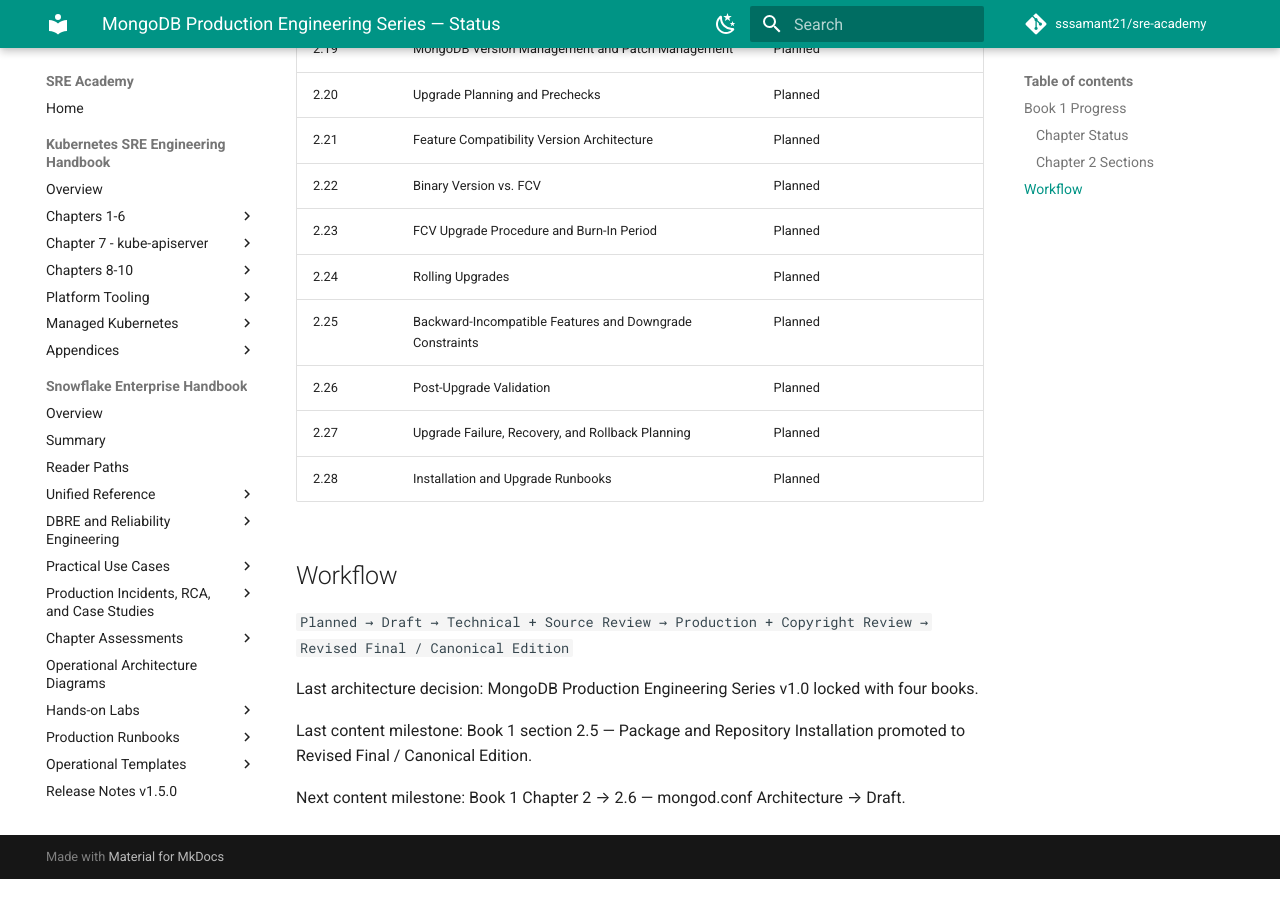
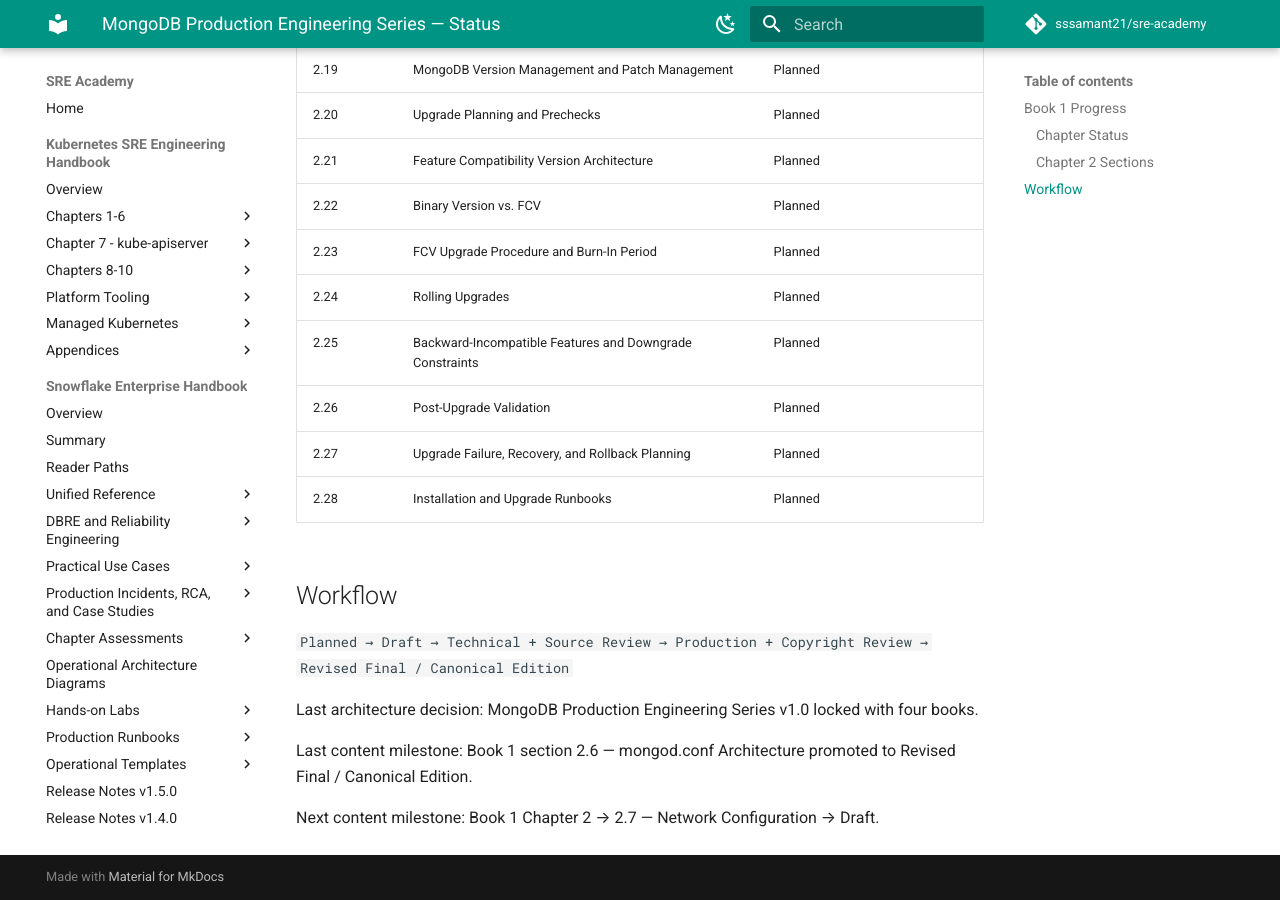
Before and after one commit to sssamant21/sre-academy, an MkDocs documentation site: the page built from docs/books/mongodb/STATUS.md, in a window 1280 px wide and 900 px high, scrolled down 1855 px. Built offline with MkDocs 1.6.1 and Material for MkDocs 9.7.7, drawn with Linux system fonts in a browser that asks for light colours; comment, search, counter and statistics services are not loaded; before the commit the page ends 2734 px from its top, so only the background shows below that; some of the changed text lies outside the part shown.

Commit message:
docs(mongodb): mark 2.6 canonical and advance to 2.7

```diff
--- a/docs/books/mongodb/STATUS.md
+++ b/docs/books/mongodb/STATUS.md
@@ -2,7 +2,7 @@
 
 | Book | Title | Architecture | Content Status |
 |---|---|---|---|
-| 1 | MongoDB Administration Handbook | 🔒 Locked | In Progress — Chapter 1 Complete; Chapter 2 through 2.5 Canonical |
+| 1 | MongoDB Administration Handbook | 🔒 Locked | In Progress — Chapter 1 Complete; Chapter 2 through 2.6 Canonical |
 | 2 | MongoDB SRE & Reliability Engineering Handbook | 🔒 Locked | Planned |
 | 3 | MongoDB DBRE & Performance Engineering Handbook | 🔒 Locked | Planned |
 | 4 | MongoDB Cloud & Kubernetes Production Handbook | 🔒 Locked | Planned |
@@ -14,7 +14,7 @@
 | Chapter | Status |
 |---|---|
 | Chapter 1 — MongoDB Architecture and Internals | ✅ COMPLETE — 1.1–1.24 Canonical |
-| Chapter 2 — Installation, Configuration, Patching, and Upgrades | In Progress — 2.1–2.5 Canonical; 2.6 Next |
+| Chapter 2 — Installation, Configuration, Patching, and Upgrades | In Progress — 2.1–2.6 Canonical; 2.7 Next |
 
 ### Chapter 2 Sections
 
@@ -55,6 +55,6 @@
 
 Last architecture decision: MongoDB Production Engineering Series v1.0 locked with four books.
 
-Last content milestone: Book 1 section 2.5 — Package and Repository Installation promoted to Revised Final / Canonical Edition.
+Last content milestone: Book 1 section 2.6 — mongod.conf Architecture promoted to Revised Final / Canonical Edition.
 
-Next content milestone: Book 1 Chapter 2 → 2.6 — mongod.conf Architecture → Draft.
+Next content milestone: Book 1 Chapter 2 → 2.7 — Network Configuration → Draft.
```
Also changed, not shown: other parts of docs/books/mongodb/STATUS.md (+2 -2 lines).
